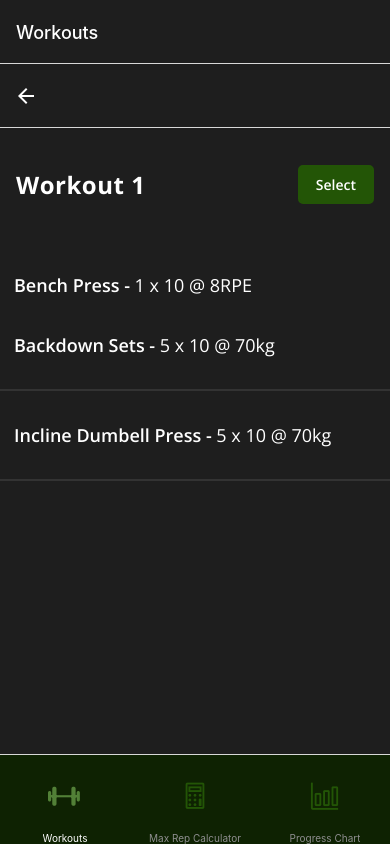
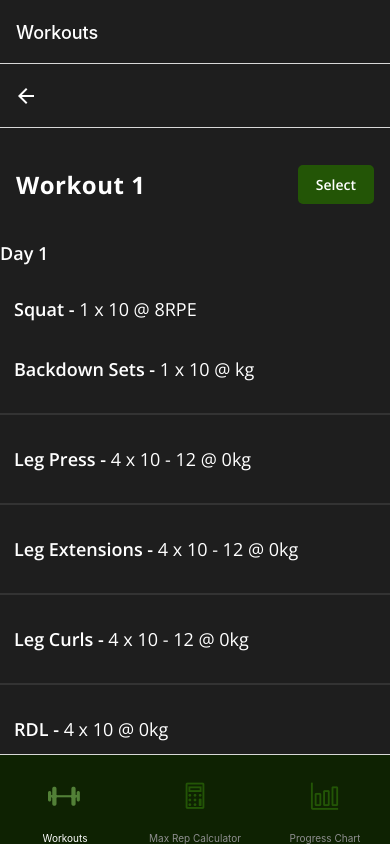
Before and after one commit to DonUggioni/strongfy-app, a React Native app: screen /PreviewModal in a window 390 px wide. Built offline with nearby package versions, Linux system fonts and the light colour scheme.

Commit message:
Work on preview component

```diff
--- a/components/PreviewModal.jsx
+++ b/components/PreviewModal.jsx
@@ -1,13 +1,46 @@
-import React from 'react';
-import { StyleSheet, View } from 'react-native';
+import React, { useState } from 'react';
+import { SectionList, StyleSheet, View } from 'react-native';
 import { GlobalStyles } from '../constants/styles';
 import Exercise from './exercises/Exercise';
+import Button from './UI/buttons/Button';
+import Title from './UI/text/Title';
+import { WORKOUT_DATA } from '../data/Data';
 
 function PreviewModal() {
+  const [workoutPreviewData, setWorkoutPreviewData] = useState({});
+  const filteredWorkouts = WORKOUT_DATA.filter(
+    (item) => item.type === 'hypertrophy'
+  );
+
+  const workout = filteredWorkouts
+    .flatMap((item) => item.workouts)
+    .flatMap((item) => item.workout);
+
+  function DayOfWeek({ day }) {
+    return <Title style={styles.workoutDay}>{day}</Title>;
+  }
+
   return (
     <View style={styles.rootContainer}>
-      <Exercise exerciseName='Bench Press' />
-      <Exercise />
+      <View style={styles.headerContainer}>
+        <Title style={styles.header}>Workout 1</Title>
+        <Button type='full'>Select</Button>
+      </View>
+      <SectionList
+        sections={workout}
+        keyExtractor={(item, index) => item + index}
+        renderItem={({ item }) => (
+          <Exercise
+            exerciseName={item.name}
+            sets={item.sets}
+            reps={item.reps}
+            rpe={item.rpe}
+            weight={item.weight}
+          />
+        )}
+        renderSectionHeader={({ section }) => <DayOfWeek day={section.day} />}
+        stickySectionHeadersEnabled={false}
+      />
     </View>
   );
 }
@@ -19,4 +52,24 @@ const styles = StyleSheet.create({
     flex: 1,
     backgroundColor: GlobalStyles.colors.background,
   },
+  headerContainer: {
+    padding: 16,
+    flexDirection: 'row',
+    alignItems: 'center',
+    justifyContent: 'space-between',
+  },
+  header: {
+    fontSize: 24,
+    fontFamily: 'open-sans-bold',
+    letterSpacing: 0.5,
+    marginVertical: 24,
+    textAlign: 'left',
+  },
+  workoutDataContainer: {
+    padding: 24,
+  },
+  workoutDay: {
+    textAlign: 'left',
+    fontFamily: 'open-sans-semi-bold',
+  },
 });
--- a/components/exercises/Exercise.jsx
+++ b/components/exercises/Exercise.jsx
@@ -1,45 +1,46 @@
 import React from 'react';
 import { StyleSheet, View } from 'react-native';
 import { GlobalStyles } from '../../constants/styles';
-import Button from '../UI/buttons/Button';
 import StyledText from '../UI/text/StyledText';
 import Title from '../UI/text/Title';
 
-function Exercise({ workoutName, exerciseName, sets, reps, rpe, selected }) {
+function Exercise({ exerciseName, sets, reps, rpe, weight }) {
   const isPrimary =
     exerciseName === 'Bench Press' ||
     exerciseName === 'Squat' ||
     exerciseName === 'Deadlift';
 
-  if (!isPrimary) {
-    return (
-      <View style={styles.rootContainer}>
-        <View style={styles.innerContainer}>
-          <View style={styles.setsContainer}>
-            <Title style={styles.title}>Incline Dumbell Press - </Title>
-            <StyledText>5 x 10 @ 70kg</StyledText>
-          </View>
-        </View>
+  const primaryExercise = (
+    <View style={styles.innerContainer}>
+      <View style={styles.setsContainer}>
+        <Title style={styles.title}>{exerciseName} - </Title>
+        <StyledText>
+          {sets} x {reps} @ {rpe}RPE
+        </StyledText>
       </View>
-    );
-  }
+      <View style={styles.setsContainer}>
+        <Title style={styles.title}>Backdown Sets - </Title>
+        <StyledText>
+          {sets} x {reps} @ {weight}kg
+        </StyledText>
+      </View>
+    </View>
+  );
+
+  const secondaryExercise = (
+    <View style={styles.innerContainer}>
+      <View style={styles.setsContainer}>
+        <Title style={styles.title}>{exerciseName} - </Title>
+        <StyledText>
+          {sets} x {reps} @ {weight}kg
+        </StyledText>
+      </View>
+    </View>
+  );
 
   return (
     <View style={styles.rootContainer}>
-      <View style={styles.headerContainer}>
-        <Title style={styles.header}>Workout 1</Title>
-        <Button type='full'>Select</Button>
-      </View>
-      <View style={styles.innerContainer}>
-        <View style={styles.setsContainer}>
-          <Title style={styles.title}>Bench Press - </Title>
-          <StyledText>1 x 10 @ 8RPE</StyledText>
-        </View>
-        <View style={styles.setsContainer}>
-          <Title style={styles.title}>Backdown Sets - </Title>
-          <StyledText>5 x 10 @ 70kg</StyledText>
-        </View>
-      </View>
+      {isPrimary ? primaryExercise : secondaryExercise}
     </View>
   );
 }
@@ -55,19 +56,6 @@ const styles = StyleSheet.create({
     borderBottomWidth: 2,
     borderBottomColor: GlobalStyles.colors.gray500,
   },
-  headerContainer: {
-    padding: 16,
-    flexDirection: 'row',
-    alignItems: 'center',
-    justifyContent: 'space-between',
-  },
-  header: {
-    fontSize: 24,
-    fontFamily: 'open-sans-bold',
-    letterSpacing: 0.5,
-    marginVertical: 24,
-    textAlign: 'left',
-  },
   title: {
     textAlign: 'left',
     fontFamily: 'open-sans-semi-bold',
--- a/data/Data.js
+++ b/data/Data.js
@@ -1,10 +1,10 @@
 export const WORKOUT_DATA = [
   {
     type: 'hypertrophy',
-    title: 'Workout 1',
+    title: 'Hypertrophy 1',
     daysPerWeek: 5,
     workoutNumber: 1,
-    id: 'hw1',
+    id: Math.random(),
     week: 1,
     workouts: [
       {
@@ -12,7 +12,8 @@ export const WORKOUT_DATA = [
           {
             day: 'Day 1',
             isComplete: false,
-          },
+            id: Math.random(),
+            data: [
               {
                 name: 'Squat',
                 sets: 1,
@@ -24,7 +25,7 @@ export const WORKOUT_DATA = [
                 name: 'Leg Press',
                 sets: 4,
                 reps: '10 - 12',
-            weigth: 0,
+                weight: 0,
               },
               {
                 name: 'Leg Extensions',
@@ -49,46 +50,121 @@ export const WORKOUT_DATA = [
         ],
       },
       {
-    type: 'strength',
-    title: 'Workout 2',
-    daysPerWeek: 5,
-    workoutNumber: 1,
-    id: 'sw1',
-    week: 1,
         workout: [
           {
-        dayOne: [
-          {
-            mainExercise: {
-              name: 'Squat',
-              sets: 1,
-              rpe: 8,
-              backdownSets: 4,
-              reps: 6,
-            },
-            secondaryExercises: [
+            day: 'Day 2',
+            isComplete: false,
+            id: Math.random(),
+            data: [
               {
                 name: 'Leg Press',
                 sets: 4,
-                reps: '8-10',
-                weigth: 0,
+                reps: '10 - 12',
+                weight: 0,
               },
               {
                 name: 'Leg Extensions',
                 sets: 4,
-                reps: '8-10',
+                reps: '10 - 12',
                 weight: 0,
               },
               {
                 name: 'Leg Curls',
                 sets: 4,
-                reps: '8-10',
+                reps: '10 - 12',
                 weight: 0,
               },
               {
                 name: 'RDL',
                 sets: 4,
-                reps: 8,
+                reps: 10,
+                weight: 0,
+              },
+            ],
+          },
+        ],
+      },
+    ],
+  },
+  {
+    type: 'hypertrophy',
+    title: 'Hypertrophy 2',
+    daysPerWeek: 5,
+    workoutNumber: 2,
+    id: Math.random(),
+    week: 1,
+    workouts: [
+      {
+        workout: [
+          {
+            day: 'Day 1',
+            isComplete: false,
+            id: Math.random(),
+            data: [
+              {
+                name: 'Bench Press',
+                sets: 1,
+                rpe: 8,
+                backdownSets: 4,
+                reps: 10,
+              },
+              {
+                name: 'Leg Press',
+                sets: 4,
+                reps: '10 - 12',
+                weight: 0,
+              },
+              {
+                name: 'Leg Extensions',
+                sets: 4,
+                reps: '10 - 12',
+                weight: 0,
+              },
+              {
+                name: 'Leg Curls',
+                sets: 4,
+                reps: '10 - 12',
+                weight: 0,
+              },
+              {
+                name: 'RDL',
+                sets: 4,
+                reps: 10,
+                weight: 0,
+              },
+            ],
+          },
+        ],
+      },
+      {
+        workout: [
+          {
+            day: 'Day 2',
+            isComplete: false,
+            id: Math.random(),
+            data: [
+              {
+                name: 'Leg Press',
+                sets: 4,
+                reps: '10 - 12',
+                weight: 0,
+              },
+              {
+                name: 'Leg Extensions',
+                sets: 4,
+                reps: '10 - 12',
+                weight: 0,
+              },
+              {
+                name: 'Leg Curls',
+                sets: 4,
+                reps: '10 - 12',
+                weight: 0,
+              },
+              {
+                name: 'RDL',
+                sets: 4,
+                reps: 10,
                 weight: 0,
               },
             ],
--- a/screens/WorkoutSelectionScreen.jsx
+++ b/screens/WorkoutSelectionScreen.jsx
@@ -8,11 +8,9 @@ function WorkoutSelectionScreen({ navigation }) {
   const filteredWorkouts = WORKOUT_DATA.filter(
     (item) => item.type === 'hypertrophy'
   );
-  console.log(
-    filteredWorkouts
-      .flatMap((item) => item.workouts)
-      .flatMap((item) => item.workout)
-  );
+  filteredWorkouts
+    .flatMap((item) => item.workouts)
+    .flatMap((item) => item.workout);
 
   function previewHandler(item) {
     navigation.navigate('PreviewModal');
```
Lines whose indentation alone changed are shown as unchanged.
